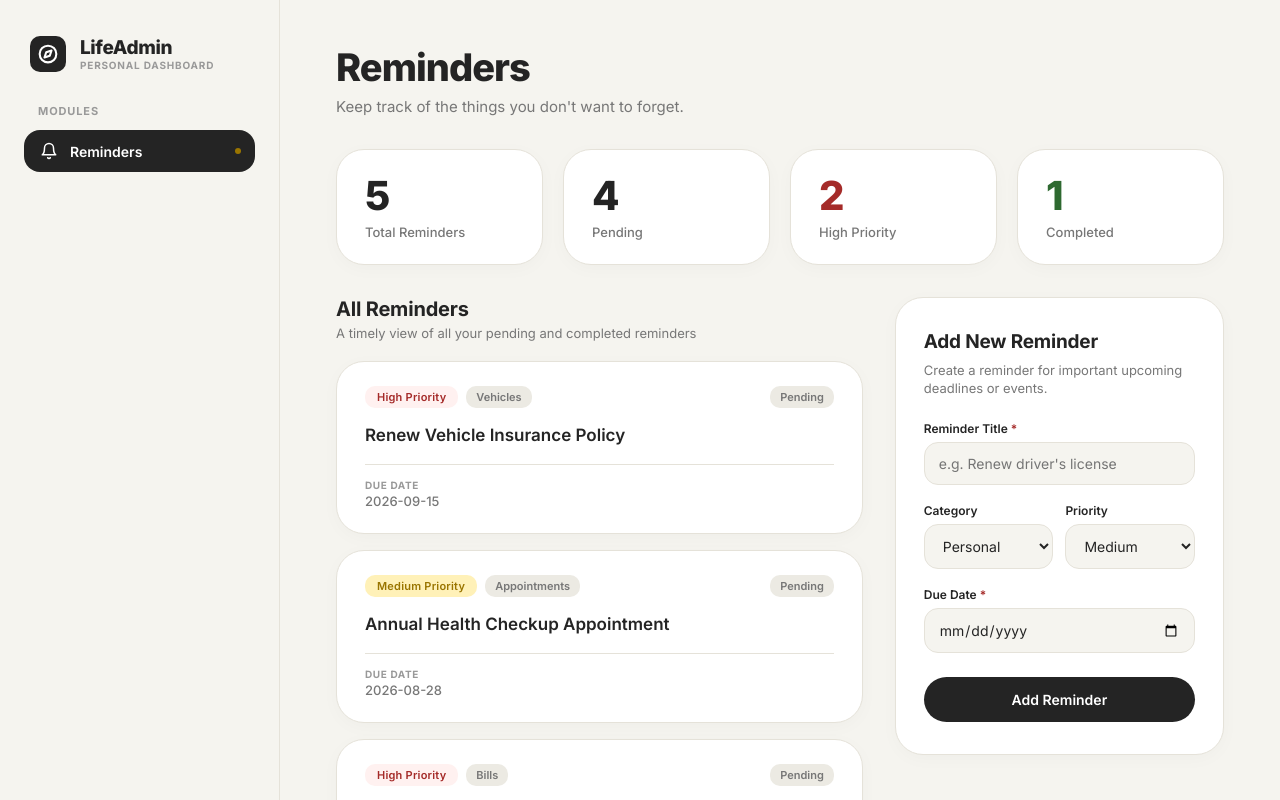
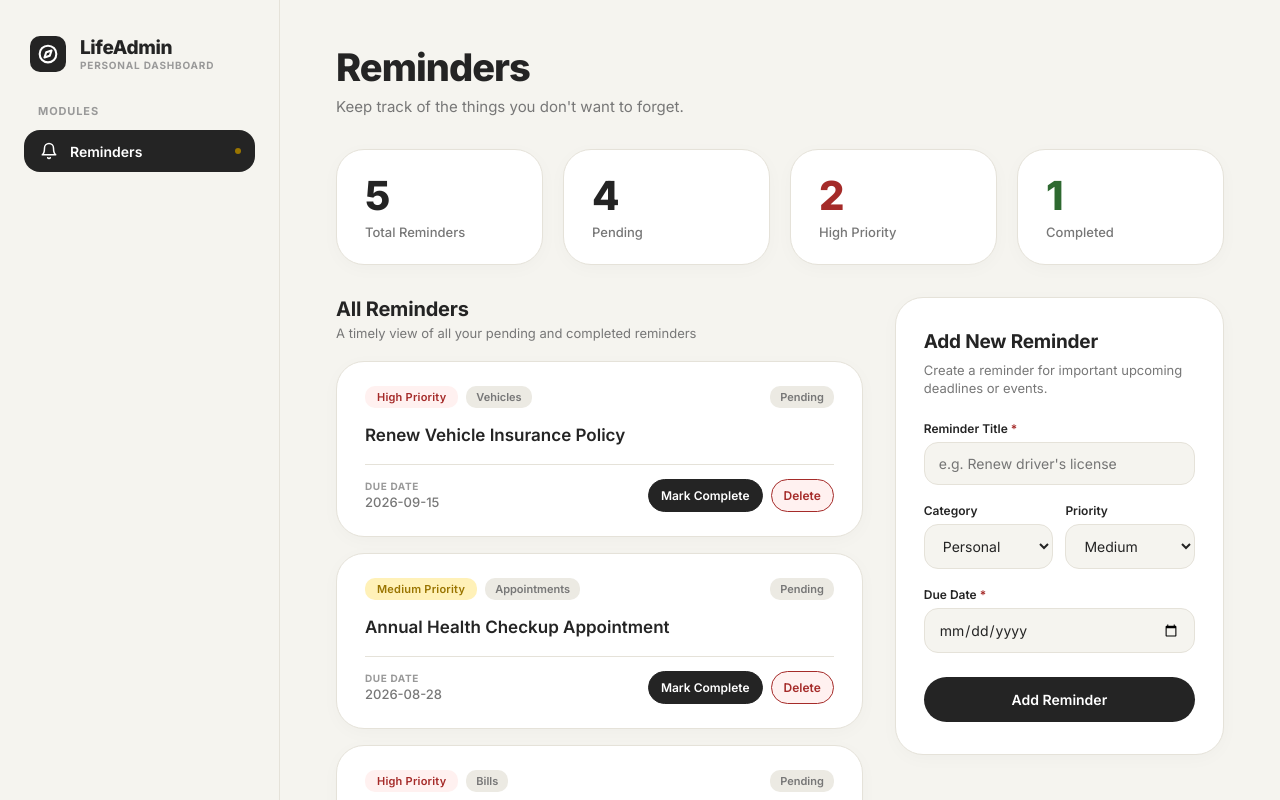
Before and after one commit to adityasingla2102-debug/Life_Pilot, a React (Vite) app: page / in a window 1280 px wide. Shown: the top 800 px of the page. Built offline with nearby package versions, Linux system fonts and the light colour scheme.

Commit message:
feat: add reminder interactions

```diff
--- a/src/components/reminders/ReminderCard.jsx
+++ b/src/components/reminders/ReminderCard.jsx
@@ -3,7 +3,7 @@
  * Props:
  *  - reminder: { id, title, date, category, priority, completed }
  */
-function ReminderCard({ reminder }) {
+function ReminderCard({ reminder, onToggle, onDelete }) {
   const { title, date, category, priority, completed } = reminder;
 
   // Determine styling based on priority
@@ -43,6 +43,22 @@ function ReminderCard({ reminder }) {
           <span className="reminder-date-label">Due Date</span>
           <span className="reminder-date-value">{date}</span>
         </div>
+        <div className="reminder-card-actions">
+          <button
+            type="button"
+            className="reminder-action-button reminder-toggle-button"
+            onClick={() => onToggle(reminder.id)}
+          >
+            {completed ? 'Mark Pending' : 'Mark Complete'}
+          </button>
+          <button
+            type="button"
+            className="reminder-action-button reminder-delete-button"
+            onClick={() => onDelete(reminder.id)}
+          >
+            Delete
+          </button>
+        </div>
       </div>
     </article>
   );
--- a/src/components/reminders/ReminderList.jsx
+++ b/src/components/reminders/ReminderList.jsx
@@ -5,7 +5,7 @@ import ReminderCard from './ReminderCard';
  * Props:
  *  - reminders: Array of reminder objects
  */
-function ReminderList({ reminders }) {
+function ReminderList({ reminders, onToggleReminder, onDeleteReminder }) {
   if (!reminders || reminders.length === 0) {
     return (
       <div className="reminders-empty-state">
@@ -18,7 +18,12 @@ function ReminderList({ reminders }) {
   return (
     <div className="reminder-list-grid">
       {reminders.map((reminder) => (
-        <ReminderCard key={reminder.id} reminder={reminder} />
+        <ReminderCard
+          key={reminder.id}
+          reminder={reminder}
+          onToggle={onToggleReminder}
+          onDelete={onDeleteReminder}
+        />
       ))}
     </div>
   );
--- a/src/index.css
+++ b/src/index.css
@@ -497,6 +497,45 @@ body {
   color: var(--color-text-secondary);
 }
 
+.reminder-card-actions {
+  display: flex;
+  align-items: center;
+  gap: 8px;
+  flex-wrap: wrap;
+  justify-content: flex-end;
+}
+
+.reminder-action-button {
+  font-family: inherit;
+  font-size: 12px;
+  font-weight: 600;
+  padding: 8px 12px;
+  border-radius: var(--radius-btn);
+  cursor: pointer;
+  transition: background-color 0.15s ease, color 0.15s ease;
+}
+
+.reminder-toggle-button {
+  border: 1px solid var(--color-text-primary);
+  background-color: var(--color-text-primary);
+  color: #FFFFFF;
+}
+
+.reminder-toggle-button:hover {
+  background-color: #383838;
+}
+
+.reminder-delete-button {
+  border: 1px solid var(--color-error);
+  background-color: var(--color-error-bg);
+  color: var(--color-error);
+}
+
+.reminder-delete-button:hover {
+  background-color: var(--color-error);
+  color: #FFFFFF;
+}
+
 /* Empty State */
 .reminders-empty-state {
   background-color: var(--color-bg-card);
@@ -702,4 +741,18 @@ body {
   .reminder-form-card {
     padding: 24px 18px;
   }
+
+  .reminder-card-footer {
+    align-items: flex-start;
+    flex-direction: column;
+  }
+
+  .reminder-card-actions {
+    justify-content: flex-start;
+    width: 100%;
+  }
+
+  .reminder-action-button {
+    flex: 1;
+  }
 }
--- a/src/pages/Reminders/Reminders.jsx
+++ b/src/pages/Reminders/Reminders.jsx
@@ -13,6 +13,18 @@ function Reminders() {
   // Add new reminder handler
   const handleAddReminder = (newReminder) => {
     setReminders((prevReminders) => [newReminder, ...prevReminders]);
+  };
+
+  const handleToggleReminder = (reminderId) => {
+    setReminders((prevReminders) => prevReminders.map((reminder) => (
+      reminder.id === reminderId
+        ? { ...reminder, completed: !reminder.completed }
+        : reminder
+    )));
+  };
+
+  const handleDeleteReminder = (reminderId) => {
+    setReminders((prevReminders) => prevReminders.filter((reminder) => reminder.id !== reminderId));
   };
 
   // Derived values without duplicate state
@@ -58,7 +70,11 @@ function Reminders() {
               <h2 className="section-title">All Reminders</h2>
               <p className="section-subtitle">A timely view of all your pending and completed reminders</p>
             </div>
-            <ReminderList reminders={reminders} />
+            <ReminderList
+              reminders={reminders}
+              onToggleReminder={handleToggleReminder}
+              onDeleteReminder={handleDeleteReminder}
+            />
           </section>
         </main>
 
```
